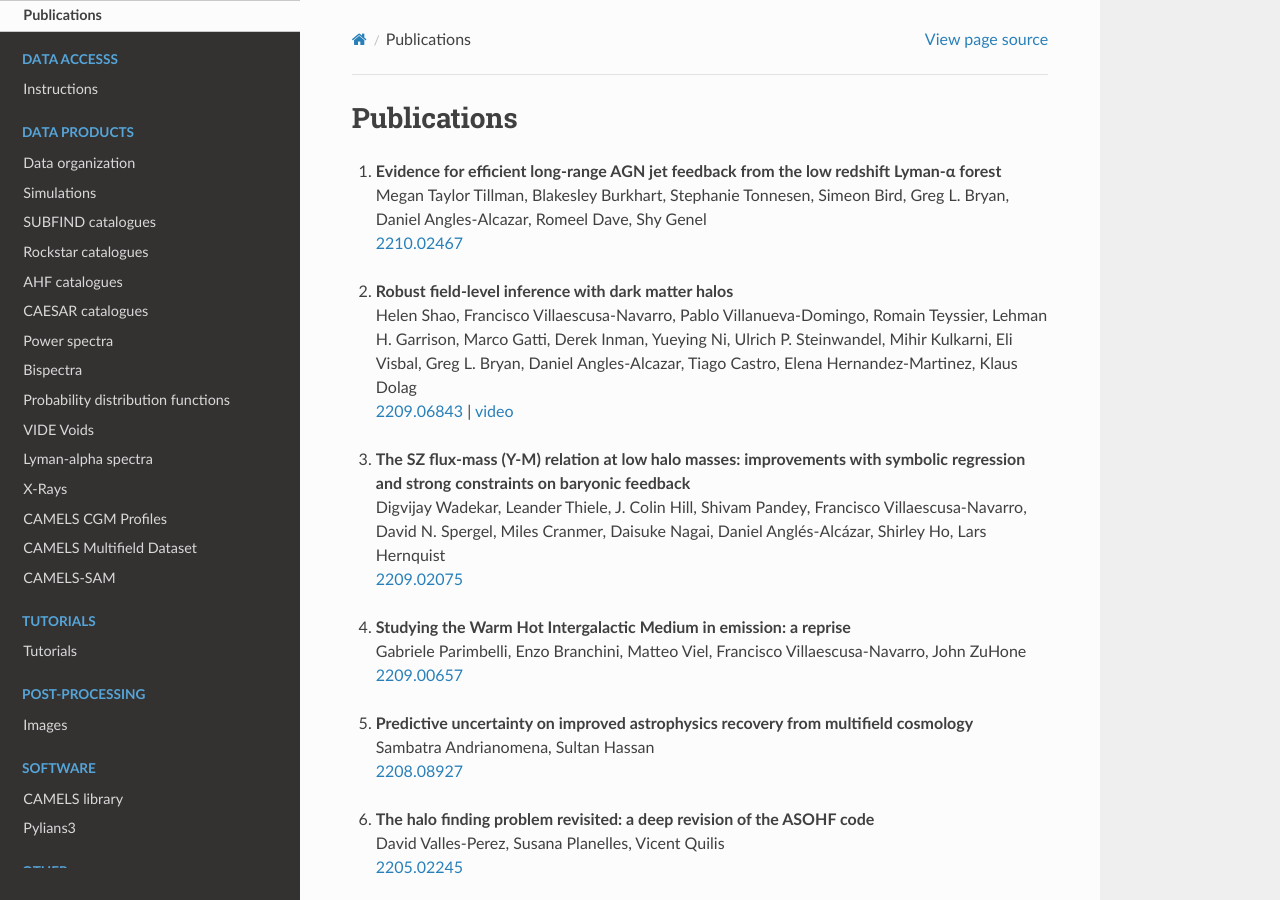
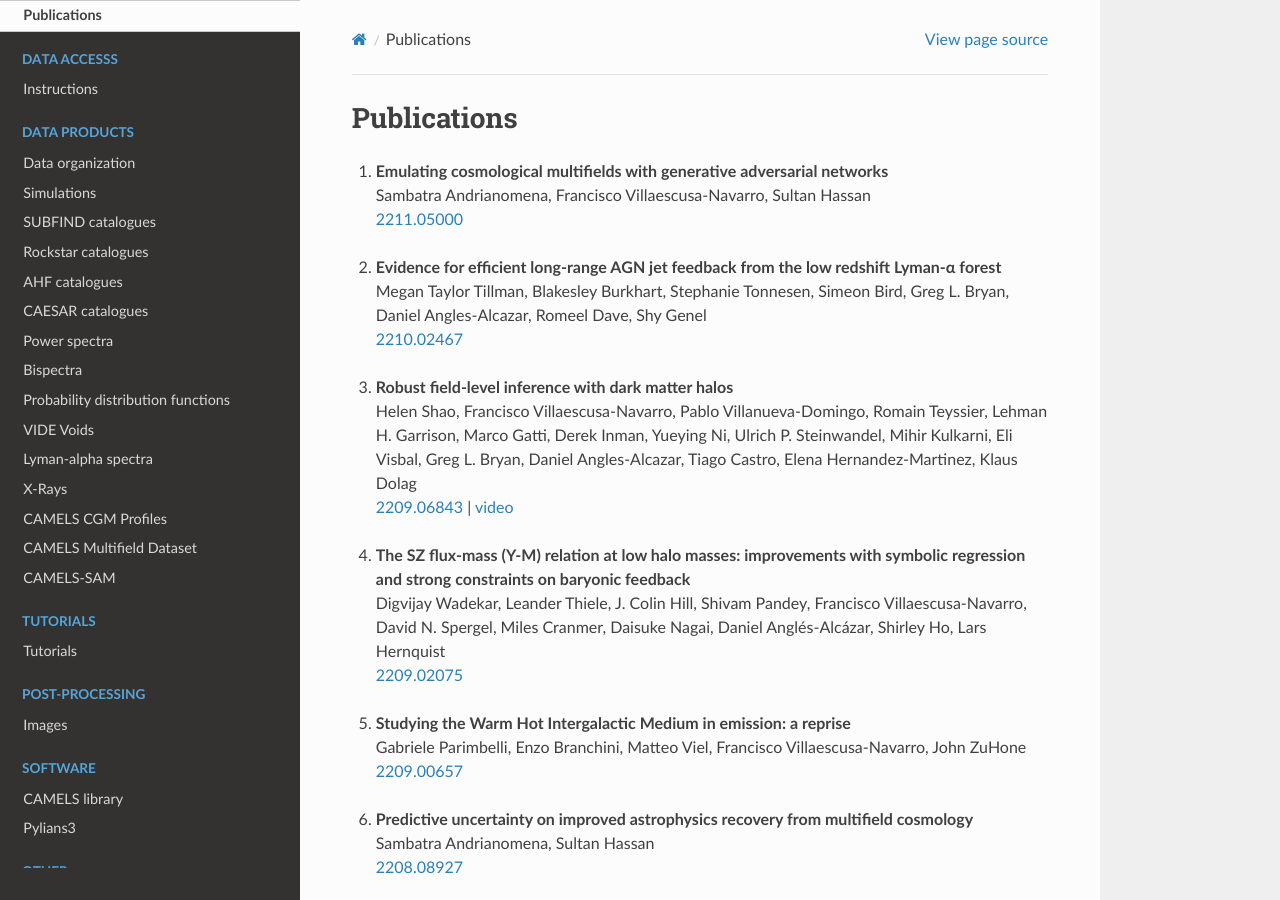
Before and after one commit to franciscovillaescusa/CAMELS, a Sphinx documentation site: the page built from docs/source/publications.rst, in a window 1280 px wide and 900 px high. Built offline with Sphinx 7.4.7 and the Read the Docs theme 2.0.0, drawn with Linux system fonts in a browser that asks for light colours; pages that are not in the unit, such as notebooks, are missing from menus.

Commit message:
publications updated

```diff
--- a/docs/source/publications.rst
+++ b/docs/source/publications.rst
@@ -1,6 +1,10 @@
 ************
 Publications
 ************
+
+#. | **Emulating cosmological multifields with generative adversarial networks**
+   | Sambatra Andrianomena, Francisco Villaescusa-Navarro, Sultan Hassan
+   | `2211.05000 <https://arxiv.org/abs/2211.05000>`_
 
 #. | **Evidence for efficient long-range AGN jet feedback from the low redshift Lyman-α forest**
    | Megan Taylor Tillman, Blakesley Burkhart, Stephanie Tonnesen, Simeon Bird, Greg L. Bryan, Daniel Angles-Alcazar, Romeel Dave, Shy Genel
```
